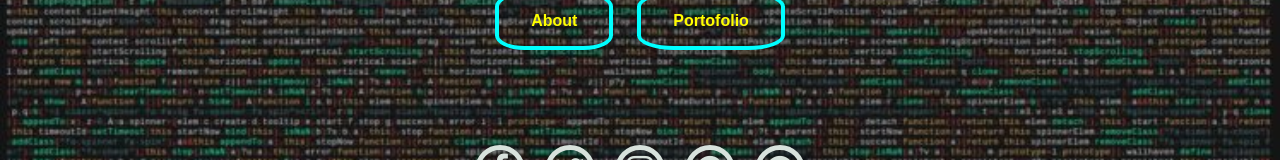
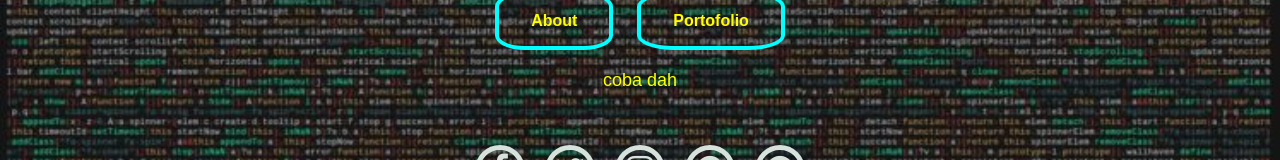
Before and after one commit to haidardzaky/haidardzaky.github.io, a plain HTML site: page index.html in a window 1280 px wide. Shown: the part 430-590 px from the top of the page. Drawn offline with Linux system fonts and the light colour scheme; a web font is replaced by a local one.

Commit message:
second try

```diff
--- a/index.html
+++ b/index.html
@@ -41,6 +41,7 @@
     </ul>
   </div>
 
+<p>coba dah</p>
 
 
 </body>
```
